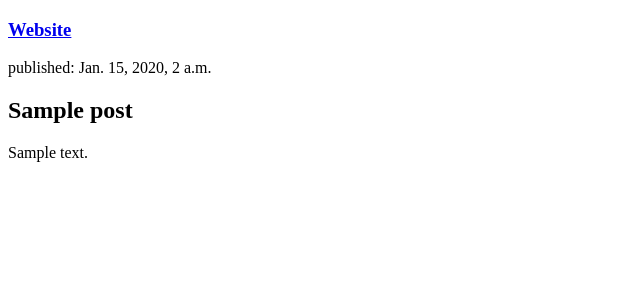
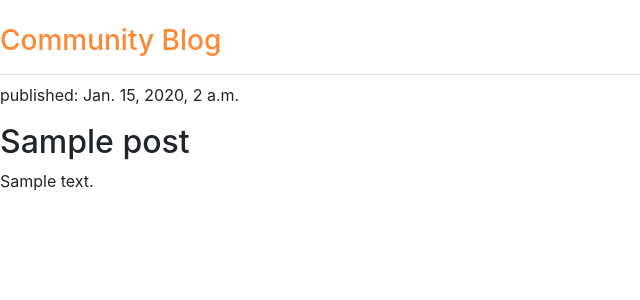
Before and after one commit to Hieracosphynx/blog_django, a Django app: page / in a window 1280 px wide. Shown: the top 300 px of the page, without its empty margins (0-640 px from the left). Run offline with Django 3.2, Linux system fonts and the light colour scheme; tables that the repository leaves empty hold one stand-in row (values such as "Sample post").

Commit message:
Modified templates

```diff
--- /dev/null
+++ b/blog/static/css/blog.css
@@ -0,0 +1,3 @@
+h3 a, h2 a{
+    color: #FF8833;
+}
--- a/blog/templates/base.html
+++ b/blog/templates/base.html
@@ -1,8 +1,11 @@
 <!DOCTYPE html>
+{% load static %}
 <html lang="en">
 <head>
     <meta charset="UTF-8">
     <title>{% block title %} Title {% endblock %}</title>
+    <link rel="stylesheet" href="https://cdn.jsdelivr.net/npm/bootstrap@4.5.3/dist/css/bootstrap.min.css" integrity="sha384-TX8t27EcRE3e/ihU7zmQxVncDAy5uIKz4rEkgIXeMed4M0jlfIDPvg6uqKI2xXr2" crossorigin="anonymous">
+    <link rel="stylesheet" href="{% static 'css/blog.css' %}">
 </head>
 <body>
     {% block content %}
--- a/blog/templates/blog/post_list.html
+++ b/blog/templates/blog/post_list.html
@@ -3,8 +3,8 @@
 {% block title %} Open Blog {% endblock %}
 
 {% block content %}
-<div>
-    <h3><a href="https://Hieracosphynx.pythonanywhere.com">Website</a></h3>
+<div class="pb-2 mt-4 mb-2 border-bottom">
+    <h3><a href="/">Community Blog</a></h3>
 </div>
 
 {% for post in posts %}
```
